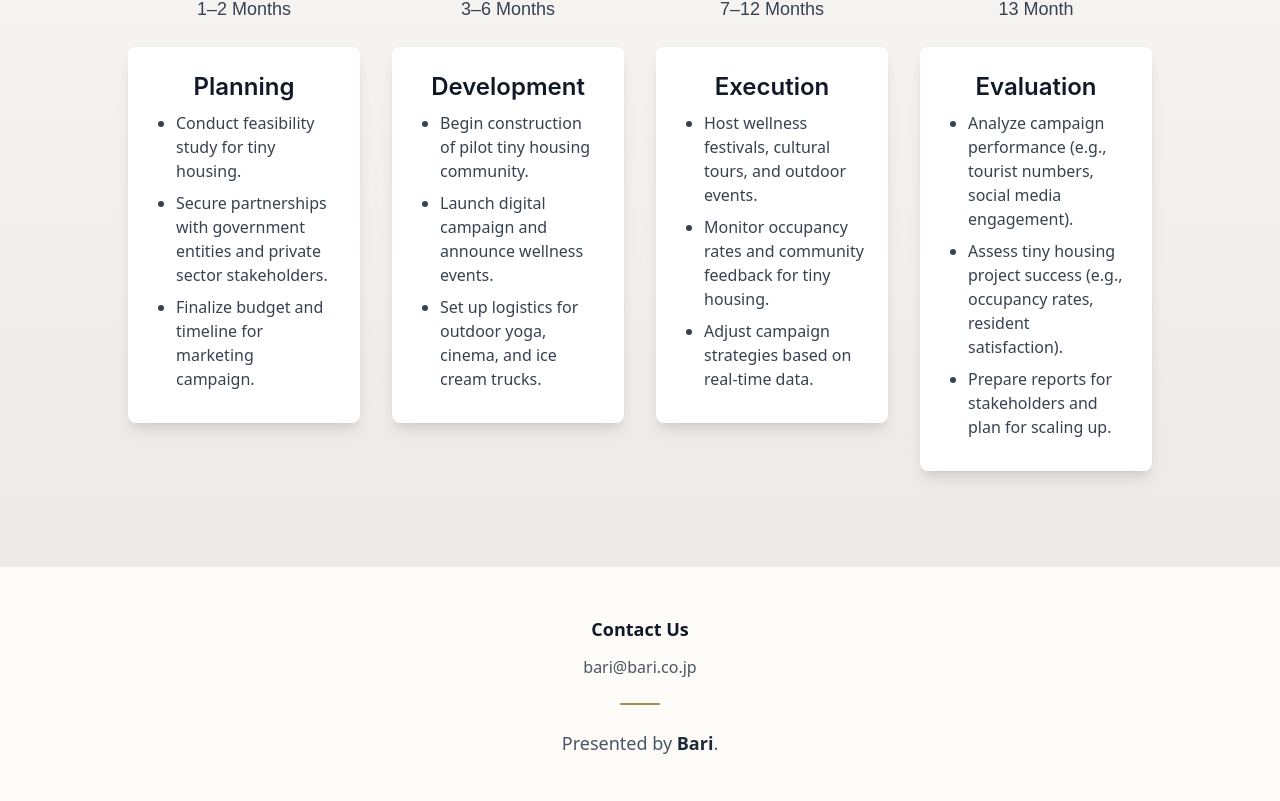
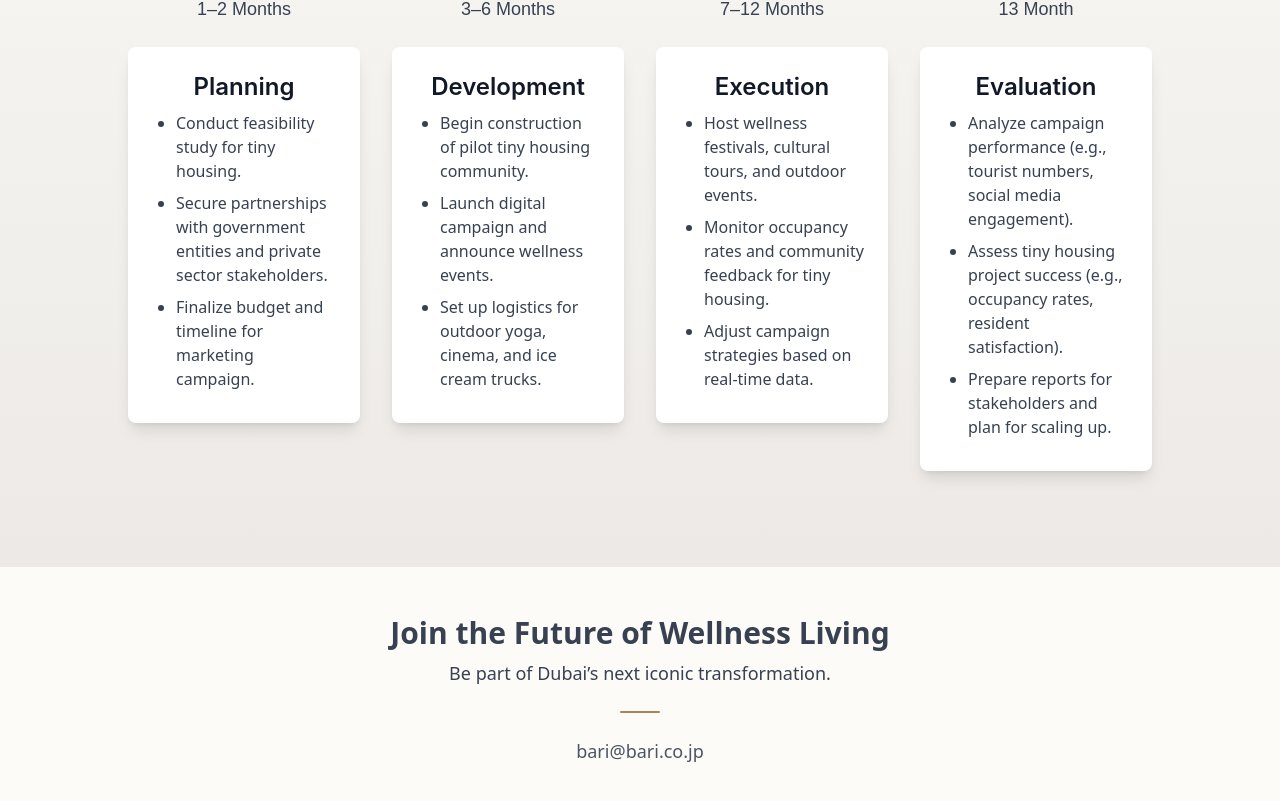
Before and after one commit to pixelpoint-co/bari-global, a React (Create React App) app in the folder dwo/: page / in a window 1280 px wide. Shown: the part 11135-11936 px from the top of the page. Built offline with nearby package versions, Linux system fonts and the light colour scheme.

Commit message:
update footer

```diff
--- a/dwo/src/components/Footer.js
+++ b/dwo/src/components/Footer.js
@@ -7,12 +7,8 @@ const Footer = () => {
 
         {/* Contact Section */}
         <div className="text-center">
-          <h3 className="text-lg font-semibold text-gray-900 mb-3">Contact Us</h3>
-          <p className="text-md text-gray-600">
-            <a href="mailto:bari@lhpasia.com" className="hover:text-[#AA8453] transition-all">
-              bari@bari.co.jp
-            </a>
-          </p>
+        <h2 className="text-3xl font-semibold">Join the Future of Wellness Living</h2>
+        <p className="mt-2 text-lg">Be part of Dubai’s next iconic transformation.</p>
         </div>
 
         {/* Soft Divider */}
@@ -20,7 +16,12 @@ const Footer = () => {
 
         {/* Presented By */}
         <p className="text-md md:text-lg text-gray-600">
-          Presented by <span className="text-gray-800 font-semibold">Bari</span>.
+        <p className="text-md text-gray-600">
+            <a href="mailto:bari@lhpasia.com" className="hover:text-[#AA8453] transition-all">
+              bari@bari.co.jp
+            </a>
+          </p>
+
         </p>
       </div>
     </footer>
```
